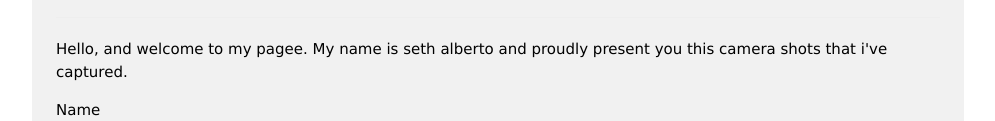
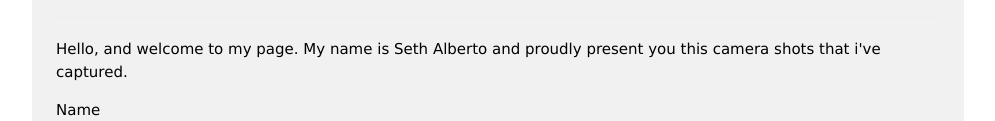
Before and after one commit to Htesss/csstemplates-sample, a plain HTML site: page index.html in a window 1280 px wide. Shown: the part 2633-2754 px from the top of the page, without its empty margins (142-1137 px from the left). Drawn offline with nearby package versions, Linux system fonts and the light colour scheme.

Commit message:
Update index.html

```diff
--- a/index.html
+++ b/index.html
@@ -45,7 +45,7 @@
   <div class="w3-light-grey w3-padding-large w3-padding-32 w3-margin-top" id="contact">
     <h3 class="w3-center">Contact</h3>
     <hr>
-    <p>Hello, and welcome to my pagee. My name is seth alberto and proudly present you this camera shots that i've captured.</p>
+    <p>Hello, and welcome to my page. My name is Seth Alberto and proudly present you this camera shots that i've captured.</p>
 
     <form action="/action_page.php" target="_blank">
       <div class="w3-section">
```
